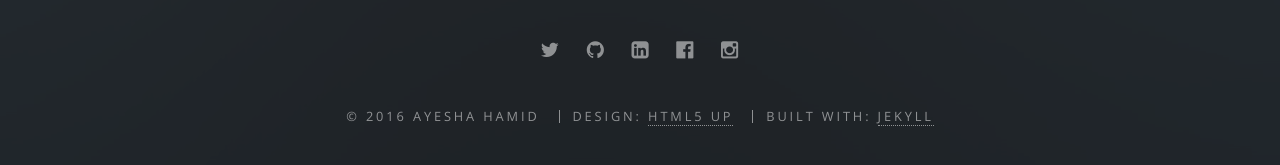
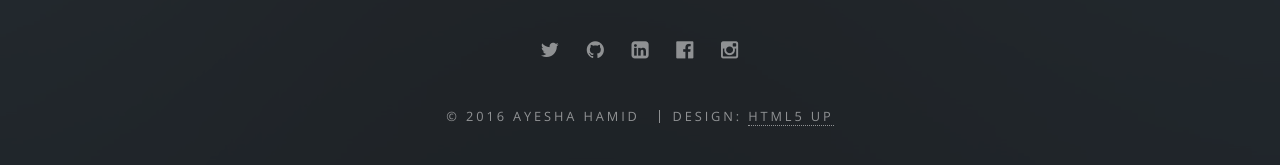
Before and after one commit to ayeshahamid/ayeshahamid.github.io, a Jekyll site: the page built from index.html, in a window 1280 px wide and 900 px high, scrolled down 3484 px. Shown: the part 681-846 px from the top of the window. Built offline with Jekyll 4.4.1, drawn with Linux system fonts in a browser that asks for light colours.

Commit message:
Remove jekyll from footer

```diff
--- a/_includes/footer.html
+++ b/_includes/footer.html
@@ -21,7 +21,6 @@
     {% endif %}
     {{ thisyear }}
     {% if site.owner %}{{ site.owner }}{% else %}{{ site.title }}{% endif %}</li>
-    <li>Design: <a href="http://html5up.net" target="_blank">HTML5 UP</a></li>
-    <li>Built with: <a href="http://jekyllrb.com" target="_blank">Jekyll</a></li>
+    <li>Design: <a href="https://html5up.net" target="_blank">HTML5 UP</a></li>
   </ul>
 </footer>
```
